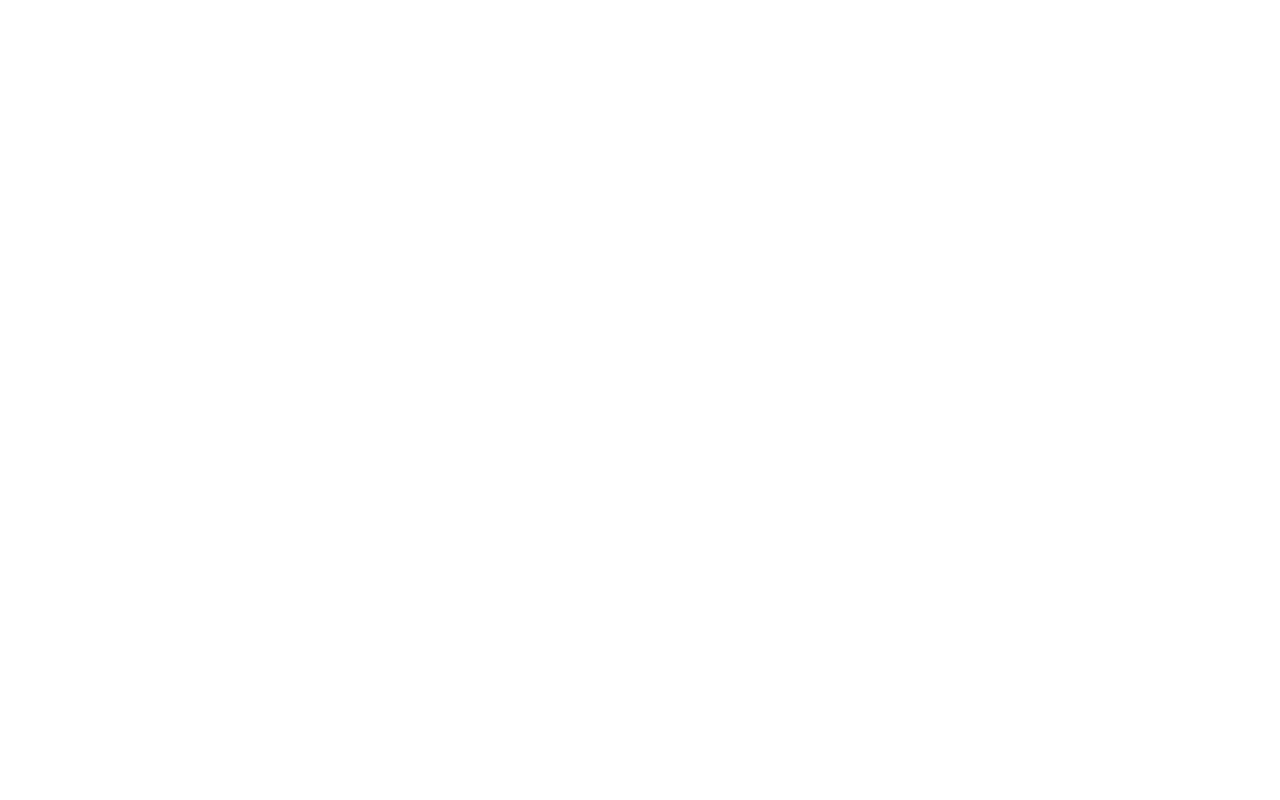
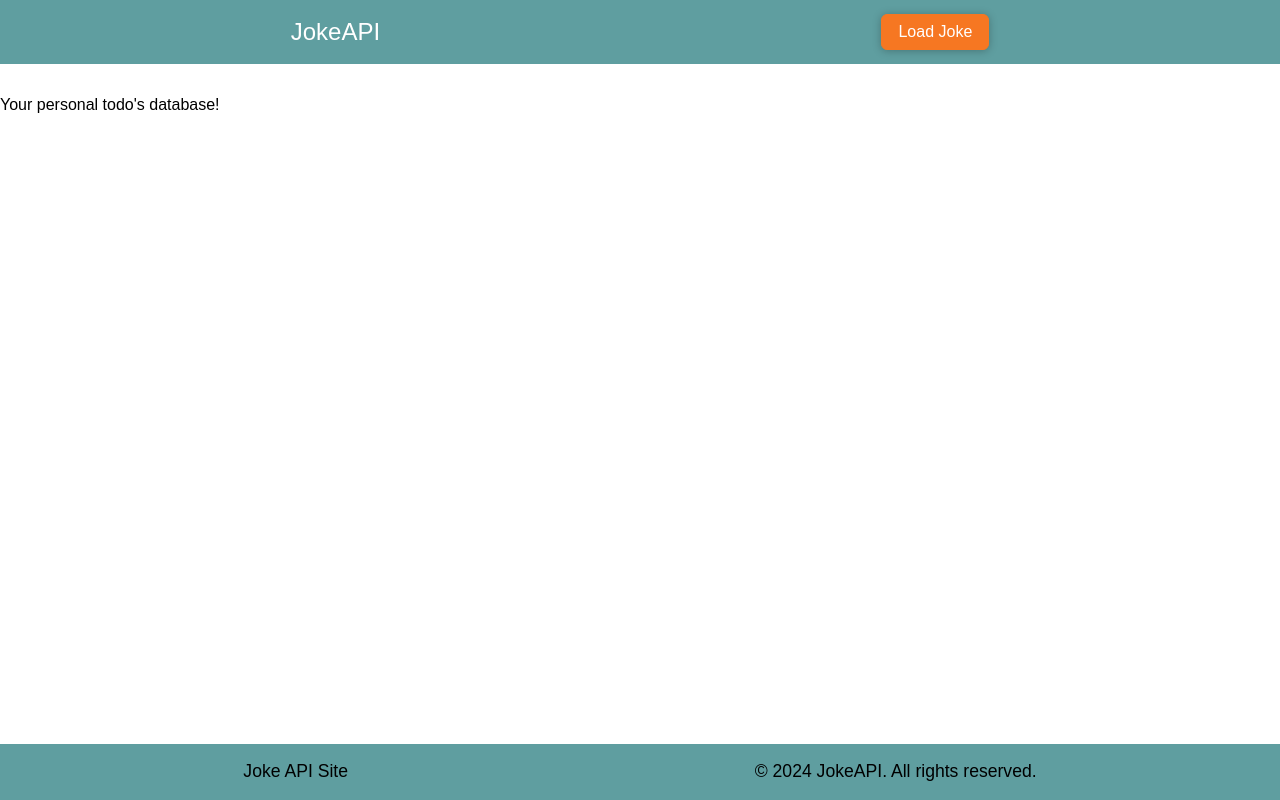
Before and after one commit to bupka/api_joke_generator, a website: page index.html in a window 1280 px wide. Drawn offline with Linux system fonts and the light colour scheme.

Commit message:
adding structure and styling

```diff
--- a/index.html
+++ b/index.html
@@ -4,8 +4,31 @@
     <meta charset="UTF-8" />
     <meta name="viewport" content="width=device-width, initial-scale=1.0" />
     <title>API Joke Generator</title>
-    <style scr="/styles/app.css"></style>
+    <link rel="stylesheet" href="/styles/app.css" />
+
     <script src="/scripts/app.js"></script>
   </head>
-  <body></body>
+  <body>
+    <header>
+      <div class="logo">
+        <span>JokeAPI</span>
+      </div>
+      <div class="loader">
+        <button>Load Joke</button>
+      </div>
+    </header>
+
+    <main>
+      <section id="entry-text" class="card">
+        <p>Your personal todo's database!</p>
+      </section>
+
+      <section id="joke" class="joke card"></section>
+    </main>
+
+    <footer class="footer-content">
+      <a href="https://v2.jokeapi.dev/" target="_blank">Joke API Site</a>
+      <p>&copy; 2024 JokeAPI. All rights reserved.</p>
+    </footer>
+  </body>
 </html>
--- a/styles/app.css
+++ b/styles/app.css
@@ -0,0 +1,93 @@
+* {
+  box-sizing: border-box;
+}
+
+html {
+  font-family: sans-serif;
+}
+
+body {
+  min-height: 100vh;
+  margin: 0;
+  padding: 0;
+  display: grid;
+  grid-gap: 1rem;
+  grid-template-columns: 1fr 1fr;
+  grid-template-rows: auto 4fr auto;
+  grid-template-areas:
+    "head head "
+    "main main"
+    "foot foot";
+}
+
+header {
+  grid-area: head;
+  width: 100%;
+  height: 4rem;
+  display: flex;
+  justify-content: space-around;
+  align-content: center;
+  align-items: center;
+  justify-items: center;
+  padding: 0 2.5rem;
+  background: cadetblue;
+}
+
+main {
+  grid-area: main;
+}
+
+footer {
+  grid-area: foot;
+  display: flex;
+  justify-content: space-around;
+  align-content: center;
+  align-items: center;
+  justify-items: center;
+  padding: 0 2.5rem;
+  background: cadetblue;
+}
+
+button:focus {
+  outline: none;
+}
+
+header button {
+  font: inherit;
+  padding: 0.5rem 1rem;
+  justify-self: center;
+
+  background: #f67722;
+  border: 1px solid #f67722;
+  color: white;
+  border-radius: 6px;
+  box-shadow: 0 1px 8px rgba(0, 0, 0, 0.26);
+  cursor: pointer;
+}
+
+header button:hover,
+header button:active {
+  background: #f3cc4b;
+  border-color: #f3cc4b;
+  color: #995200;
+}
+
+.logo span {
+  color: #fff;
+  font-size: 1.5rem;
+}
+
+footer a,
+footer p {
+  font-size: 1.1rem;
+}
+
+footer a {
+  text-decoration: none;
+  color: inherit;
+}
+
+footer a:hover {
+  cursor: pointer;
+  color: burlywood;
+}
```
